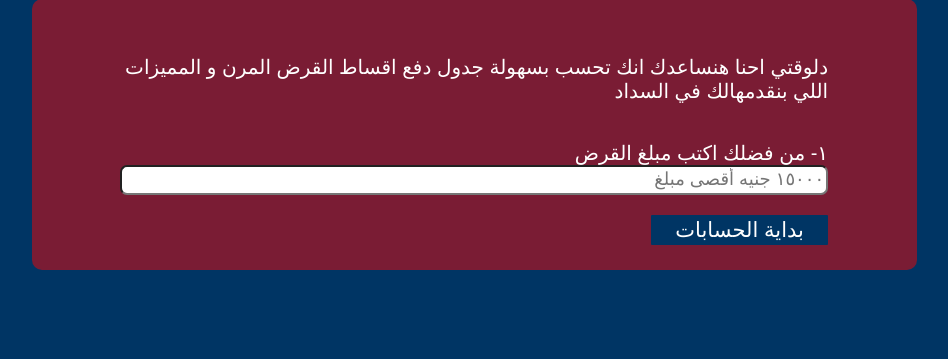
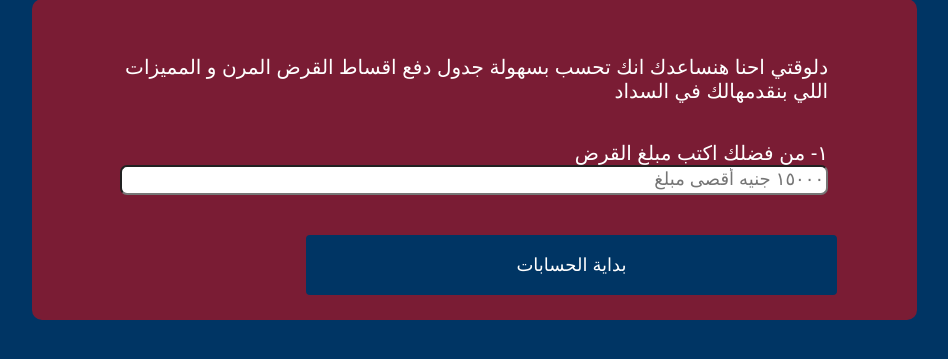
Before and after one commit to RaniaFleifel/flexible_microfinance_v2_arabic, a Flask app: page / in a window 1280 px wide. Shown: the part 193-552 px from the top of the page, without its empty margins (248-1196 px from the left). Run offline with Flask 3, Linux system fonts and the light colour scheme.

Commit message:
Update base_ideal_html.html

```diff
--- a/templates/base_ideal_html.html
+++ b/templates/base_ideal_html.html
@@ -238,18 +238,18 @@ This is a static survey form from freeCodeCamp
       margin-bottom: 25px;
     }
     #submit2 {
-      width: 20%;
-      margin-left: 60%;
-      margin-right: 10%;
+      width: 60%;
+      margin-left: 11%;
+      margin-right: 9%;
       background-color: #003564;
       text-align: center;
-      border-radius: 1px;
+      border-radius: 4px;
       border-color: #003564;
       border-style: solid;
       color: white;
-      font-size: 21px;
-      height: 30px;
-      margin-top: 20px;
+      font-size: 18px;
+      height: 60px;
+      margin-top: 40px;
       margin-bottom: 25px;
     }
   </style>
```
